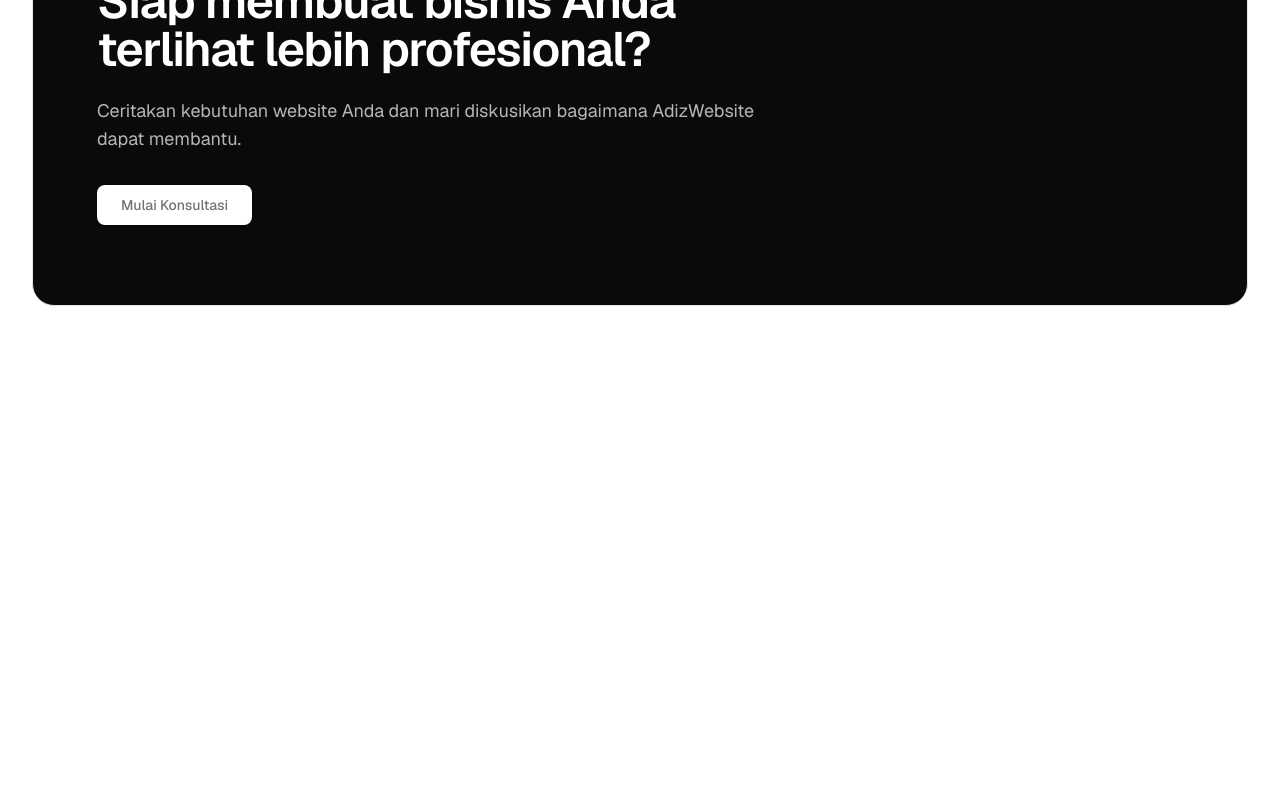
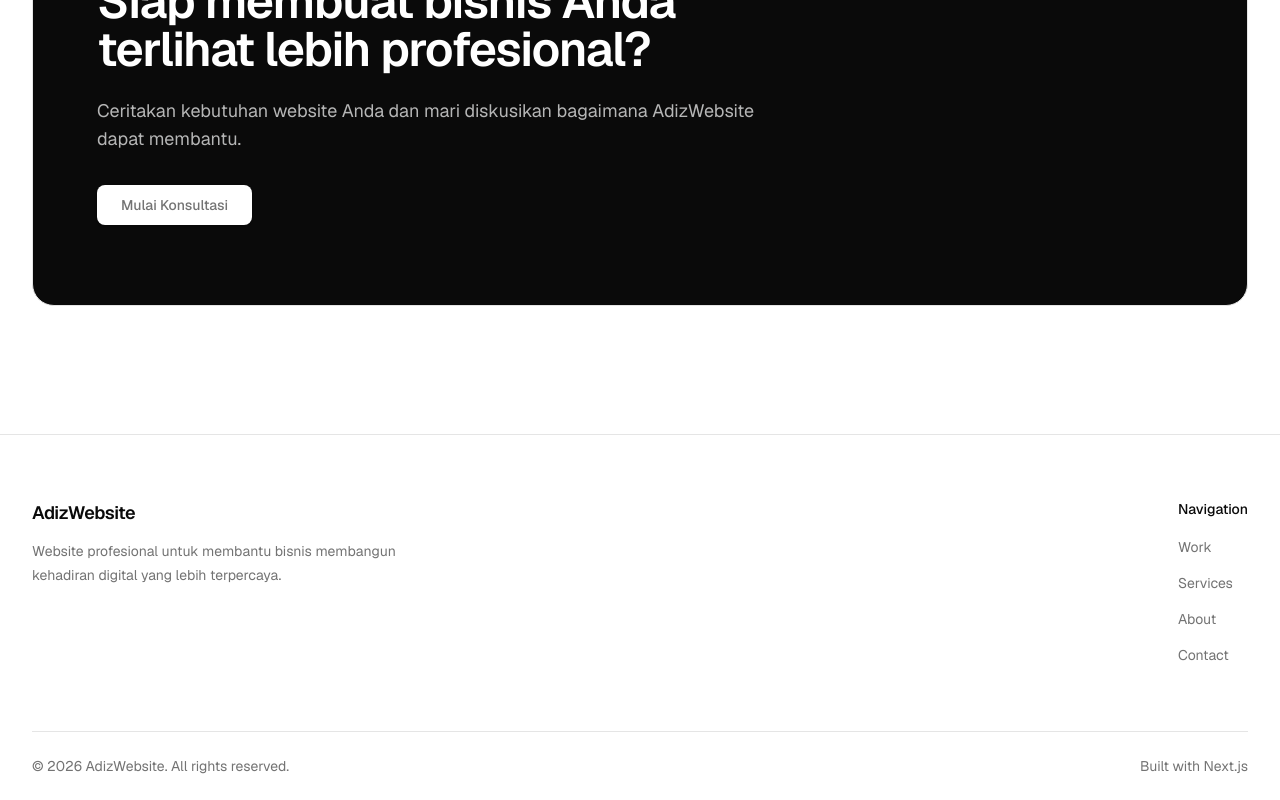
Before and after one commit to Dimasti1/adizwebsite, a Next.js app: page / in a window 1280 px wide. Shown: the part 6757-7557 px from the top of the page. Before the commit the page ends 7191 px from the top, so only its background shows below. Built offline with nearby package versions, Linux system fonts and the light colour scheme.

Commit message:
add footer and page navigation

```diff
--- a/src/app/layout.tsx
+++ b/src/app/layout.tsx
@@ -1,6 +1,7 @@
 import type { Metadata } from "next";
 import { Geist, Geist_Mono } from "next/font/google";
 import "./globals.css";
+import { Footer } from "@/components/layout/footer";
 
 const geistSans = Geist({
   variable: "--font-sans",
@@ -27,7 +28,9 @@
       lang="id"
       className={`${geistSans.variable} ${geistMono.variable} h-full antialiased`}
     >
-      <body className="min-h-full flex flex-col">{children}</body>
+      <body className="min-h-full flex flex-col">
+        {children} <Footer />
+      </body>
     </html>
   );
 }
--- a/src/components/home/about.tsx
+++ b/src/components/home/about.tsx
@@ -3,7 +3,7 @@
 
 export function About() {
   return (
-    <Section>
+    <Section id="about">
       <Container>
         <div className="grid gap-12 lg:grid-cols-[0.8fr_1.2fr] lg:gap-20">
           <div>
--- /dev/null
+++ b/src/components/layout/footer.tsx
@@ -0,0 +1,57 @@
+import Link from "next/link";
+
+import { Container } from "@/components/layout/container";
+
+const navigation = [
+  { label: "Work", href: "#work" },
+  { label: "Services", href: "#services" },
+  { label: "About", href: "#about" },
+  { label: "Contact", href: "/contact" },
+];
+
+export function Footer() {
+  return (
+    <footer className="border-t">
+      <Container>
+        <div className="flex flex-col gap-10 py-12 sm:py-16 md:flex-row md:items-start md:justify-between">
+          <div className="max-w-sm">
+            <Link
+              href="/"
+              className="text-lg font-semibold tracking-tight"
+            >
+              AdizWebsite
+            </Link>
+
+            <p className="mt-3 text-sm leading-6 text-muted-foreground">
+              Website profesional untuk membantu bisnis membangun kehadiran
+              digital yang lebih terpercaya.
+            </p>
+          </div>
+
+          <nav aria-label="Footer navigation">
+            <p className="text-sm font-medium">Navigation</p>
+
+            <ul className="mt-4 space-y-3">
+              {navigation.map((item) => (
+                <li key={item.href}>
+                  <Link
+                    href={item.href}
+                    className="text-sm text-muted-foreground transition-colors hover:text-foreground"
+                  >
+                    {item.label}
+                  </Link>
+                </li>
+              ))}
+            </ul>
+          </nav>
+        </div>
+
+        <div className="flex flex-col gap-2 border-t py-6 text-sm text-muted-foreground sm:flex-row sm:items-center sm:justify-between">
+          <p>© {new Date().getFullYear()} AdizWebsite. All rights reserved.</p>
+
+          <p>Built with Next.js</p>
+        </div>
+      </Container>
+    </footer>
+  );
+}
```
